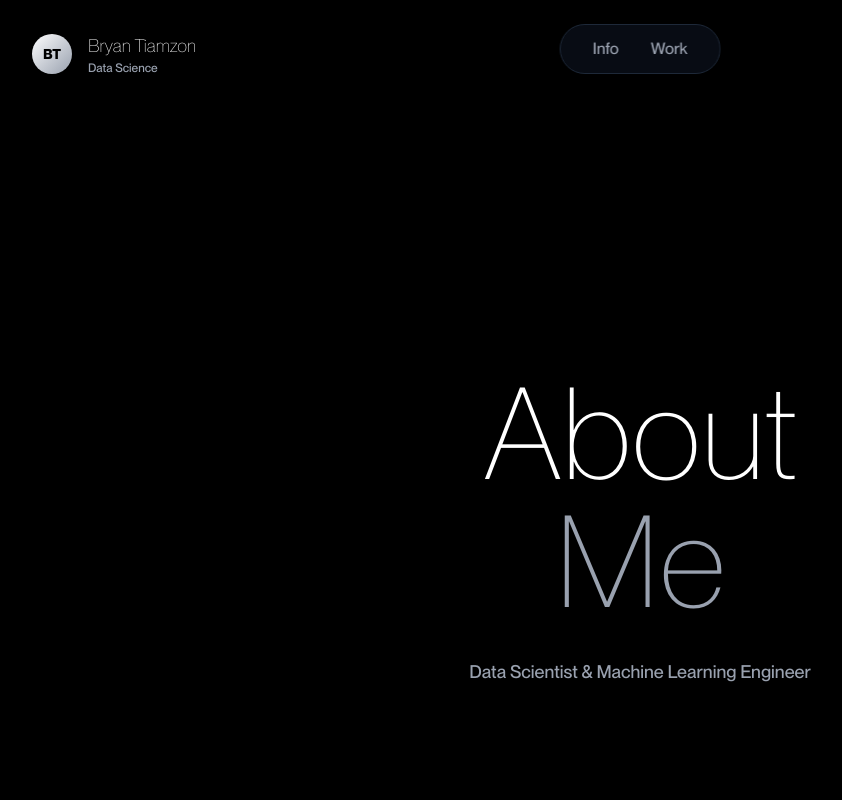
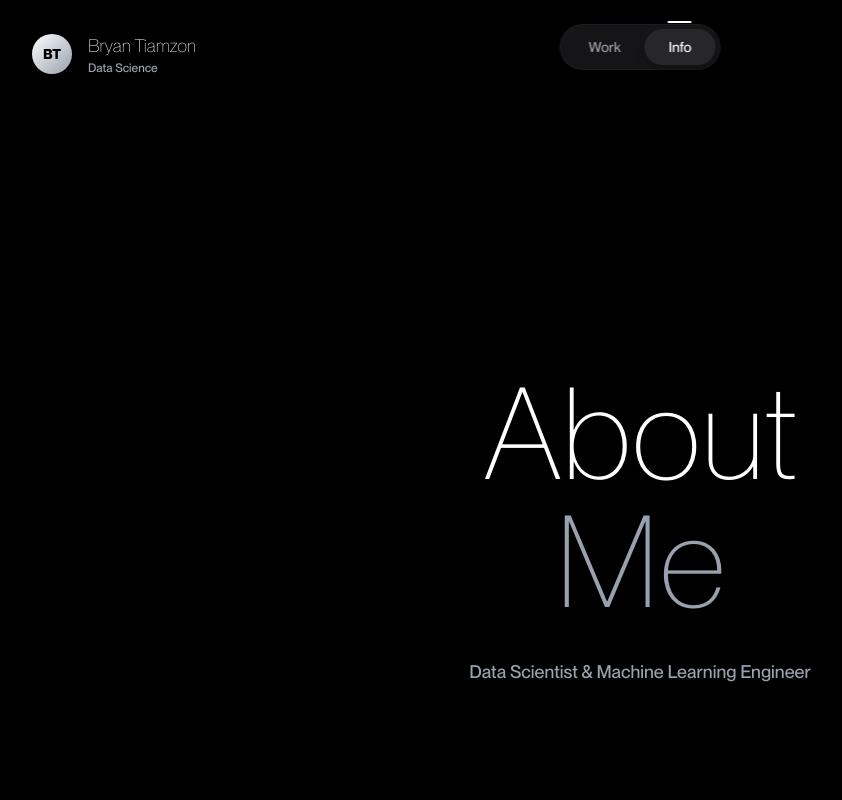
Before and after one commit to officialbryx/Portfolio, a React (Vite) app: page / in a window 1280 px wide. Shown: the top 800 px of the page, without its empty margins (0-842 px from the left). Built offline with nearby package versions, Linux system fonts and the light colour scheme.

Commit message:
Update App.jsx

```diff
--- a/src/App.jsx
+++ b/src/App.jsx
@@ -1,10 +1,11 @@
 import { useState, useEffect } from "react";
-import { Routes, Route, Link } from "react-router-dom";
+import { Routes, Route, Link, useLocation } from "react-router-dom";
 import Work from "./pages/Work";
 import Info from "./pages/Info";
 
 function App() {
   const [isLoaded, setIsLoaded] = useState(false);
+  const location = useLocation();
 
   useEffect(() => {
     // Simulate loading
@@ -24,18 +25,32 @@ function App() {
 
       {/* Navigation */}
       <nav className="fixed top-0 left-1/2 transform -translate-x-1/2 z-40 py-6">
-        <div className="flex space-x-8 bg-gray-900/50 backdrop-blur-sm px-8 py-3 rounded-full border border-gray-800">
+        <div className="flex bg-zinc-900/90 backdrop-blur-md px-1 py-1 rounded-full border border-zinc-800/50 shadow-2xl">
+          <Link
+            to="/work"
+            className={`px-6 py-2 text-sm font-medium transition-all duration-300 rounded-full relative ${
+              location.pathname === "/work"
+                ? "text-white bg-zinc-800 shadow-lg"
+                : "text-zinc-400 hover:text-white hover:bg-zinc-800/50"
+            }`}
+          >
+            {location.pathname === "/work" && (
+              <div className="absolute -top-2 left-1/2 transform -translate-x-1/2 w-6 h-0.5 bg-white rounded-full shadow-lg shadow-white/50"></div>
+            )}
+            Work
+          </Link>
           <Link
             to="/"
-            className="text-gray-400 hover:text-white transition-colors duration-300"
+            className={`px-6 py-2 text-sm font-medium transition-all duration-300 rounded-full relative ${
+              location.pathname === "/" || location.pathname === "/info"
+                ? "text-white bg-zinc-800 shadow-lg"
+                : "text-zinc-400 hover:text-white hover:bg-zinc-800/50"
+            }`}
           >
+            {(location.pathname === "/" || location.pathname === "/info") && (
+              <div className="absolute -top-2 left-1/2 transform -translate-x-1/2 w-6 h-0.5 bg-white rounded-full shadow-lg shadow-white/50"></div>
+            )}
             Info
-          </Link>
-          <Link
-            to="/work"
-            className="text-gray-400 hover:text-white transition-colors duration-300"
-          >
-            Work
           </Link>
         </div>
       </nav>
@@ -56,7 +71,7 @@ function App() {
       {/* Main Content */}
       <main className="relative pt-32">
         <Routes>
-          <Route path="/" element={<Info />} />
+          <Route path="/info" element={<Info />} />
           <Route path="/work" element={<Work />} />
           <Route path="*" element={<Info />} />
         </Routes>
```
